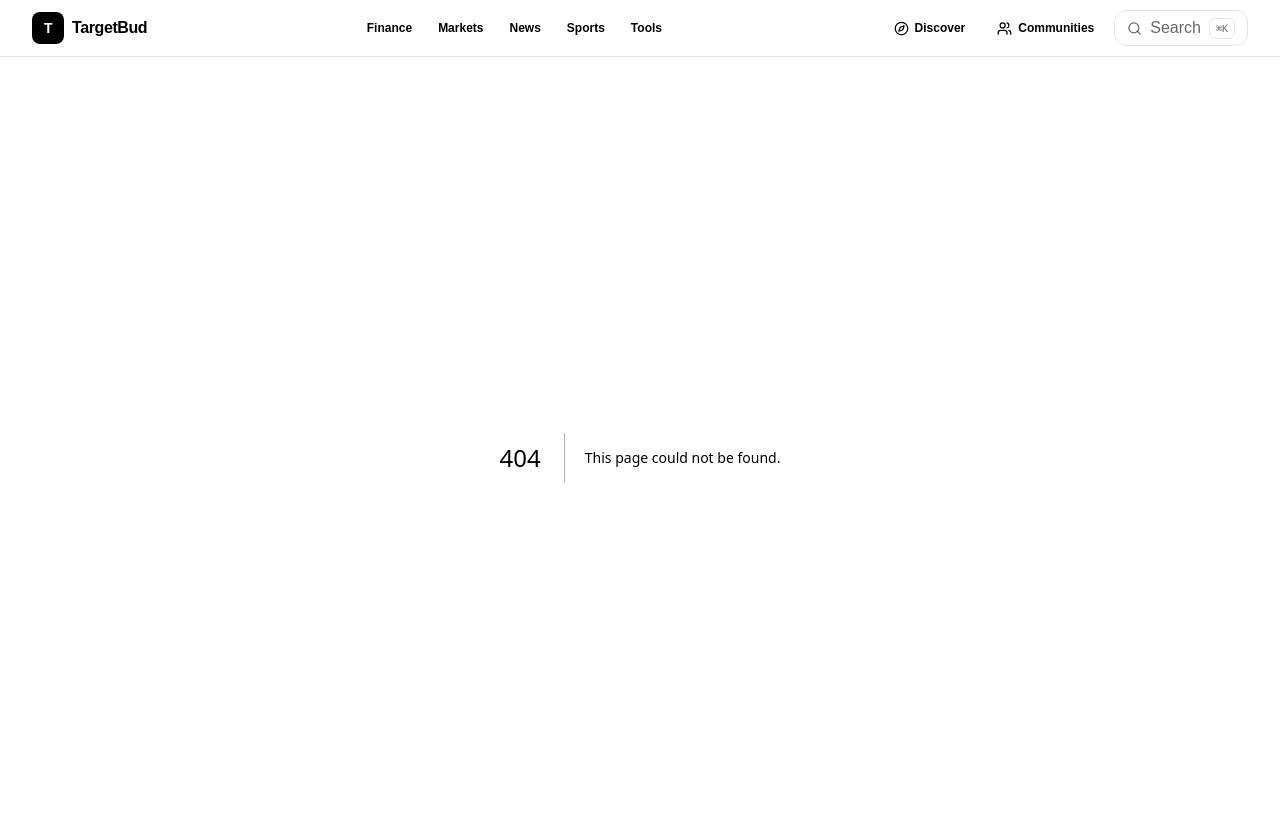
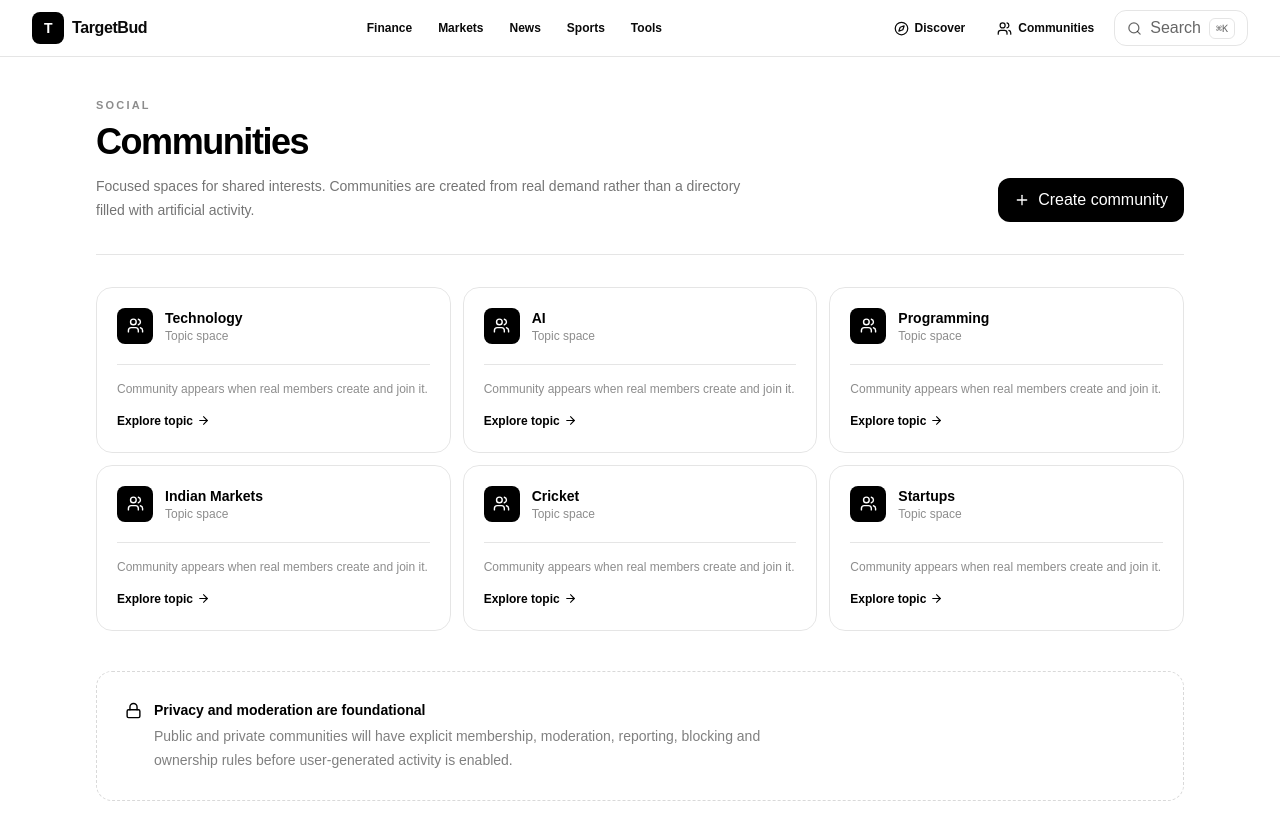
Before and after one commit to hariaahil/my-app, a Next.js app: page /communities in a window 1280 px wide. Before the commit this address had no page. Shown: the top 840 px of the page. Built offline with nearby package versions, Linux system fonts and the light colour scheme.

Commit message:
Add TargetBud communities workspace foundation

```diff
--- /dev/null
+++ b/app/communities/page.tsx
@@ -0,0 +1,12 @@
+import Link from "next/link";
+import { ArrowRight, Lock, Plus, Users } from "lucide-react";
+
+export default function CommunitiesPage() {
+  return <main className="min-h-[calc(100vh-56px)] bg-white text-black"><div className="mx-auto max-w-6xl px-4 py-10 sm:px-6 lg:px-8">
+    <header className="flex flex-col gap-5 border-b border-black/10 pb-8 sm:flex-row sm:items-end sm:justify-between"><div><p className="text-[11px] font-bold uppercase tracking-[.2em] text-black/45">Social</p><h1 className="mt-2 text-4xl font-semibold tracking-[-.04em]">Communities</h1><p className="mt-3 max-w-2xl text-sm leading-6 text-black/55">Focused spaces for shared interests. Communities are created from real demand rather than a directory filled with artificial activity.</p></div><button className="inline-flex w-fit items-center gap-2 rounded-xl bg-black px-4 py-2.5 text-sm font-bold text-white"><Plus size={16}/> Create community</button></header>
+    <section className="mt-8 grid gap-3 sm:grid-cols-2 lg:grid-cols-3">
+      {["Technology", "AI", "Programming", "Indian Markets", "Cricket", "Startups"].map((topic) => <div key={topic} className="rounded-2xl border border-black/10 p-5"><div className="flex items-center gap-3"><div className="grid size-9 place-items-center rounded-lg bg-black text-white"><Users size={17}/></div><div><h2 className="text-sm font-bold">{topic}</h2><p className="text-xs text-black/45">Topic space</p></div></div><div className="mt-5 border-t border-black/10 pt-4 text-xs text-black/45">Community appears when real members create and join it.</div><Link href={`/discover?topic=${encodeURIComponent(topic)}`} className="mt-4 inline-flex items-center gap-1 text-xs font-bold">Explore topic <ArrowRight size={13}/></Link></div>)}
+    </section>
+    <section className="mt-10 rounded-2xl border border-dashed border-black/15 p-7"><div className="flex gap-3"><Lock size={17} className="mt-0.5"/><div><h2 className="text-sm font-bold">Privacy and moderation are foundational</h2><p className="mt-1 max-w-2xl text-sm leading-6 text-black/50">Public and private communities will have explicit membership, moderation, reporting, blocking and ownership rules before user-generated activity is enabled.</p></div></div></section>
+  </div></main>;
+}
```
